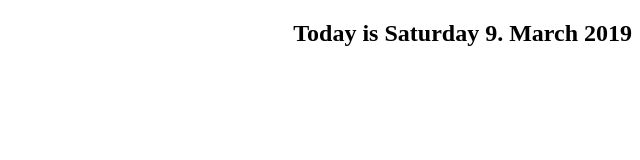
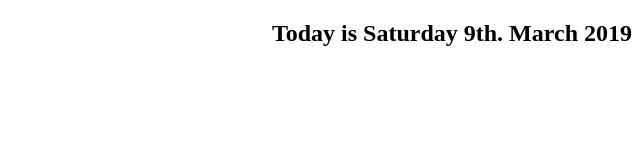
Before and after one commit to berkayersever/wiredelta-challenge, a plain HTML site: page index.html in a window 1280 px wide. Shown: the whole page, without its empty margins (640-1280 px from the left). Drawn offline with Linux system fonts and the light colour scheme.

Commit message:
Used suffix method inside the currentDate method.

```diff
--- a/index.html
+++ b/index.html
@@ -22,7 +22,7 @@
         let today = new Date();
         let week = ["Sunday","Monday","Tuesday","Wednesday","Thursday","Friday","Saturday"];
         let month = ["January","February","March","April","May","June","July","August","September","October","November","December"];
-        document.getElementById('dateTextArea').innerHTML = week[today.getDay()] + " " + today.getDate() + ". " + month[today.getMonth()] + " " + today.getFullYear();
+        document.getElementById('dateTextArea').innerHTML = week[today.getDay()] + " " + suffix(today.getDate()) + ". " + month[today.getMonth()] + " " + today.getFullYear();
     }
 </script>
 
```
Also changed, not shown: date.js (deleted).
